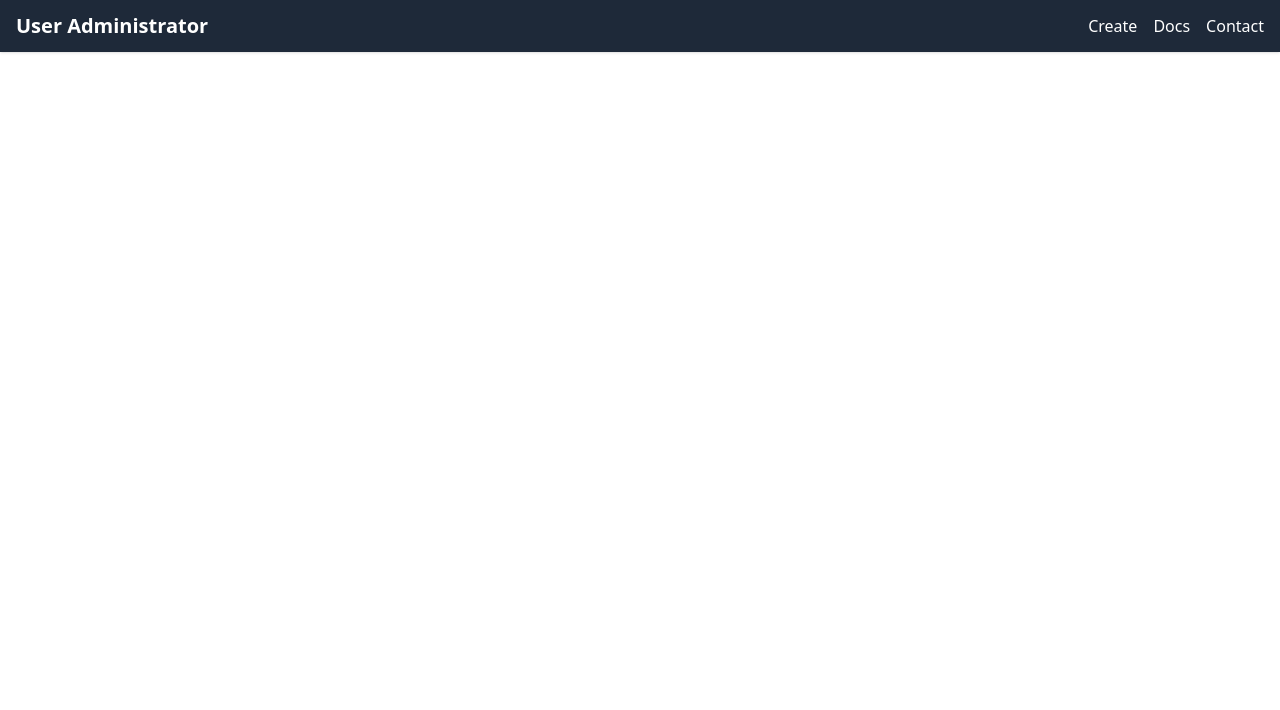
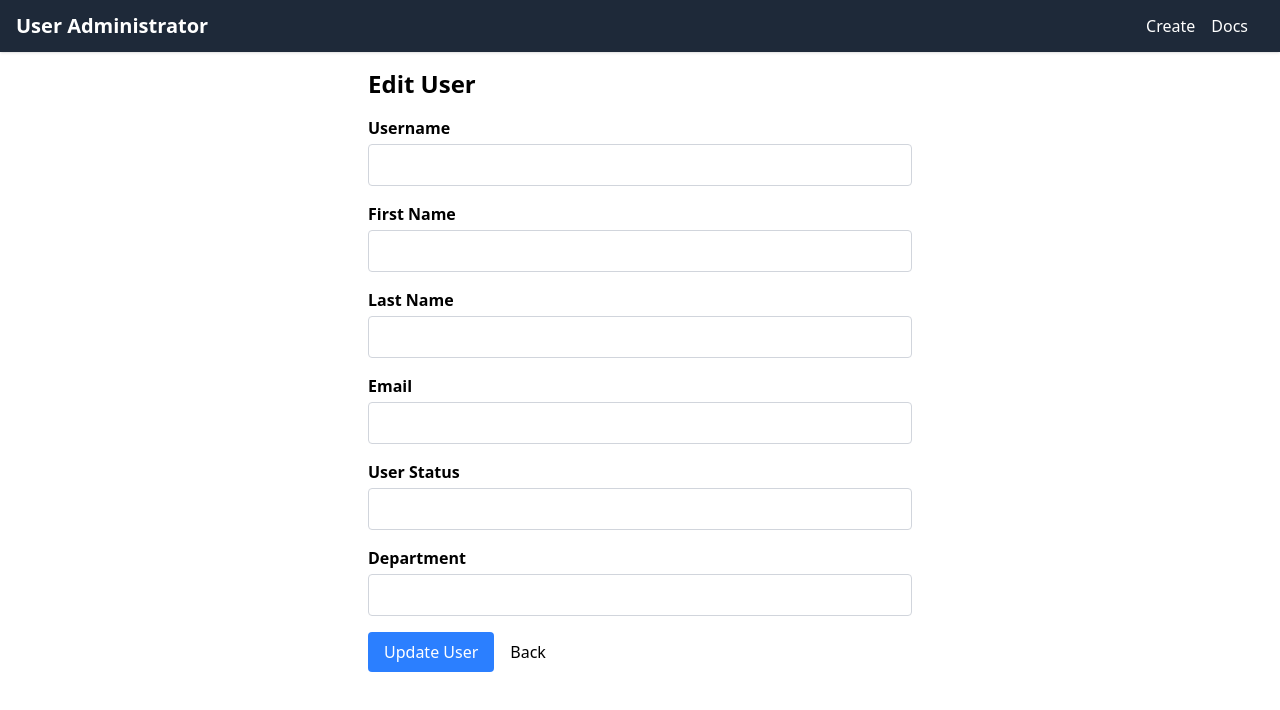
Before and after one commit to theCompanyDream/user-table, a React (Vite) app in the folder apps/frontend/: page /detail/1 in a window 1280 px wide. Shown: the top 710 px of the page. Built offline with nearby package versions, Linux system fonts and the light colour scheme; no server answers.

Commit message:
fix: user-table now works much better

```diff
--- a/apps/frontend/src/components/nav.jsx
+++ b/apps/frontend/src/components/nav.jsx
@@ -1,4 +1,6 @@
 import React, { useState, memo } from 'react';
+import { Link } from "react-router-dom";
+import github from "../assets/github.svg"
 
 const Navigation = memo(() => {
   const [isOpen, setIsOpen] = useState(false);
@@ -7,12 +9,14 @@ const Navigation = memo(() => {
     <header className="bg-gray-800 text-white shadow w-full">
       <div className="max-w-7xl mx-auto px-4 py-3 flex items-center justify-between">
         {/* Logo or Title */}
-        <div className="text-xl font-bold">User Administrator</div>
+        <Link to="/" className="text-xl font-bold">User Administrator</Link>
         {/* Desktop Navigation */}
         <nav className="hidden md:flex space-x-4">
-          <a href="/about" className="hover:text-gray-300">Create</a>
-          <a href="/services" className="hover:text-gray-300">Docs</a>
-          <a href="/contact" className="hover:text-gray-300">Contact</a>
+          <Link to="/detail" className="hover:text-gray-300">Create</Link>
+          <Link to="/services" className="hover:text-gray-300">Docs</Link>
+          <Link to="https://github.com/theCompanyDream/user-table" className="hover:text-gray-300">
+            <img src={github} alt="github logo" />
+          </Link>
         </nav>
         {/* Mobile Menu Button */}
         <div className="md:hidden">
@@ -52,15 +56,15 @@ const Navigation = memo(() => {
       {isOpen && (
         <div className="md:hidden bg-gray-700">
           <nav className="px-4 py-2 space-y-1">
-            <a href="/about" className="block px-3 py-2 rounded-md text-base font-medium hover:bg-gray-600">
+            <Link to="/detail" className="block px-3 py-2 rounded-md text-base font-medium hover:bg-gray-600">
               Create
-            </a>
-            <a href="/services" className="block px-3 py-2 rounded-md text-base font-medium hover:bg-gray-600">
+            </Link>
+            <Link to="/services" className="block px-3 py-2 rounded-md text-base font-medium hover:bg-gray-600">
               Docs
-            </a>
-            <a href="/contact" className="block px-3 py-2 rounded-md text-base font-medium hover:bg-gray-600">
-              Contact
-            </a>
+            </Link>
+            <Link to="https://github.com/theCompanyDream/user-table" className="block px-3 py-2 rounded-md text-base font-medium hover:bg-gray-600">
+              <img src={github} alt="github logo" />
+            </Link>
           </nav>
         </div>
       )}
--- a/apps/frontend/src/components/table.jsx
+++ b/apps/frontend/src/components/table.jsx
@@ -1,17 +1,21 @@
-import React from 'react';
+import React, { useState, useEffect } from 'react';
+import { Link } from "react-router-dom";
 
-// Pagination component
 const Pagination = ({ currentPage, totalPages, onPageChange }) => {
-  // Create an array of page numbers
-  let pages = []
-  console.log(`${currentPage} > ${totalPages}`)
-  if (currentPage + 10 <= totalPages) {
-    pages = Array.from({ length: 10 }, (_, i) => currentPage + i);
-  } else {
-    console.log("hello this ran")
-    pages = Array.from({ length: totalPages - currentPage + 1 }, (_, i) => currentPage + i);
-  }
+  const [pages, setPages] = useState([]);
 
+  useEffect(() => {
+    if (currentPage + 10 <= totalPages) {
+      const newPages = Array.from({ length: 10 }, (_, i) => currentPage + i);
+      setPages(newPages)
+    } else {
+      const factor = totalPages - (10 + currentPage)
+      const index = currentPage + factor
+      console.log(`Subtracted: ${factor} final: ${index}`)
+      const newPages = Array.from({ length: 10 }, (_, i) => index + i);
+      setPages(newPages)
+    }
+  }, [currentPage, totalPages]);
 
   return (
     <div className="flex justify-center items-center mt-4 space-x-2">
@@ -49,8 +53,9 @@ const Pagination = ({ currentPage, totalPages, onPageChange }) => {
   );
 };
 
+
 // Table component with pagination
-const Table = ({ users, currentPage, totalPages, onPageChange }) => (
+const Table = ({ users, currentPage, totalPages, onPageChange, onDelete }) => (
   <section>
     <div className="overflow-x-auto">
       <table className="min-w-full divide-y divide-gray-200">
@@ -92,6 +97,7 @@ const Table = ({ users, currentPage, totalPages, onPageChange }) => (
             >
               Department
             </th>
+            <th className="px-6 py-3 text-left text-xs font-medium text-gray-500 uppercase tracking-wider">Actions</th>
           </tr>
         </thead>
         <tbody className="bg-white divide-y divide-gray-200">
@@ -105,8 +111,8 @@ const Table = ({ users, currentPage, totalPages, onPageChange }) => (
                 <td className="px-6 py-4 whitespace-nowrap">{user.user_status}</td>
                 <td className="px-6 py-4 whitespace-nowrap">{user.department || 'N/A'}</td>
                 <td className="px-6 py-4 whitespace-nowrap">
-                  <button className='bg-blue-500 text-white px-4 py-2 border rounded'>Edit</button>
-                  <button className='bg-red-500 text-white px-4 py-2 border rounded'>Delete</button>
+                  <Link to={`/detail/${users.id}`} className='bg-blue-500 text-white px-4 py-2 border rounded'>Edit</Link>
+                  <button onClick={onDelete} className='bg-red-500 text-white px-4 py-2 border rounded'>Delete</button>
                 </td>
               </tr>
             ))
--- a/apps/frontend/src/pages/detail.jsx
+++ b/apps/frontend/src/pages/detail.jsx
@@ -1,11 +1,149 @@
-import React from 'react';
+import React, { useState, useEffect } from 'react';
+import { useParams, Link } from 'react-router-dom';
 
 const UserDetail = () => {
-	return (
-		<main>
+  const { id } = useParams(); // If there's an ID, we're editing an existing user.
 
-		</main>
-	);
-}
+  // Initialize form data with empty strings.
+  const [formData, setFormData] = useState({
+	hash: '',
+    user_name: '',
+    first_name: '',
+    last_name: '',
+    email: '',
+    user_status: '',
+    department: '',
+  });
+
+  // If editing, fetch the existing user data.
+  useEffect(() => {
+    if (id) {
+      fetch(`/api/user/${id}`)
+        .then((res) => {
+          if (!res.ok) throw new Error('Error fetching user data');
+          return res.json();
+        })
+        .then((data) => {
+          setFormData({
+            user_name: data.user_name || '',
+            first_name: data.first_name || '',
+            last_name: data.last_name || '',
+            email: data.email || '',
+            user_status: data.user_status || '',
+            department: data.department || '',
+          });
+        })
+        .catch((err) => console.error('Error:', err));
+    }
+  }, [id]);
+
+  // Handle input changes.
+  const handleChange = (e) => {
+    const { name, value } = e.target;
+    setFormData((prev) => ({ ...prev, [name]: value }));
+  };
+
+  // Handle form submission.
+  const handleSubmit = (e) => {
+    e.preventDefault();
+    const url = id ? `/api/user/${id}` : `/api/user`;
+    const method = id ? 'PUT' : 'POST';
+
+    fetch(url, {
+      method,
+      headers: { 'Content-Type': 'application/json' },
+      body: JSON.stringify(formData),
+    })
+      .then((res) => {
+        if (!res.ok) throw new Error('Error saving user');
+        return res.json();
+      })
+      .catch((err) => console.error('Error:', err));
+  };
+
+  return (
+    <main className="max-w-xl mx-auto p-4">
+      <h2 className="text-2xl font-bold mb-4">
+        {id ? 'Edit User' : 'Create User'}
+      </h2>
+      <form onSubmit={handleSubmit} className="space-y-4">
+        <div>
+          <label className="block mb-1 font-semibold">Username</label>
+          <input
+            type="text"
+            name="user_name"
+            value={formData.user_name}
+            onChange={handleChange}
+            className="w-full border border-gray-300 rounded p-2"
+            required
+          />
+        </div>
+        <div>
+          <label className="block mb-1 font-semibold">First Name</label>
+          <input
+            type="text"
+            name="first_name"
+            value={formData.first_name}
+            onChange={handleChange}
+            className="w-full border border-gray-300 rounded p-2"
+            required
+          />
+        </div>
+        <div>
+          <label className="block mb-1 font-semibold">Last Name</label>
+          <input
+            type="text"
+            name="last_name"
+            value={formData.last_name}
+            onChange={handleChange}
+            className="w-full border border-gray-300 rounded p-2"
+            required
+          />
+        </div>
+        <div>
+          <label className="block mb-1 font-semibold">Email</label>
+          <input
+            type="email"
+            name="email"
+            value={formData.email}
+            onChange={handleChange}
+            className="w-full border border-gray-300 rounded p-2"
+            required
+          />
+        </div>
+        <div>
+          <label className="block mb-1 font-semibold">User Status</label>
+          <input
+            type="text"
+            name="user_status"
+            value={formData.user_status}
+            onChange={handleChange}
+            className="w-full border border-gray-300 rounded p-2"
+            required
+          />
+        </div>
+        <div>
+          <label className="block mb-1 font-semibold">Department</label>
+          <input
+            type="text"
+            name="department"
+            value={formData.department}
+            onChange={handleChange}
+            className="w-full border border-gray-300 rounded p-2"
+          />
+        </div>
+        <button
+          type="submit"
+          className="bg-blue-500 hover:bg-blue-600 text-white px-4 py-2 rounded"
+        >
+          {id ? 'Update User' : 'Create User'}
+        </button>
+		<Link className="bg-white-500 hover:bg-blue-600 text-black px-4 py-2 rounded" to="/">
+			Back
+		</Link>
+      </form>
+    </main>
+  );
+};
 
 export default UserDetail;
--- a/apps/frontend/src/pages/userTable.jsx
+++ b/apps/frontend/src/pages/userTable.jsx
@@ -1,4 +1,4 @@
-import React, { useContext, useMemo, useState } from 'react';
+import React, { useContext, useState, useMemo } from 'react';
 import { UserContext, Table } from '../components';
 
 const UserTable = () => {
```
Also changed, not shown: 1 other file (tests, documents, lock files or other folders).
